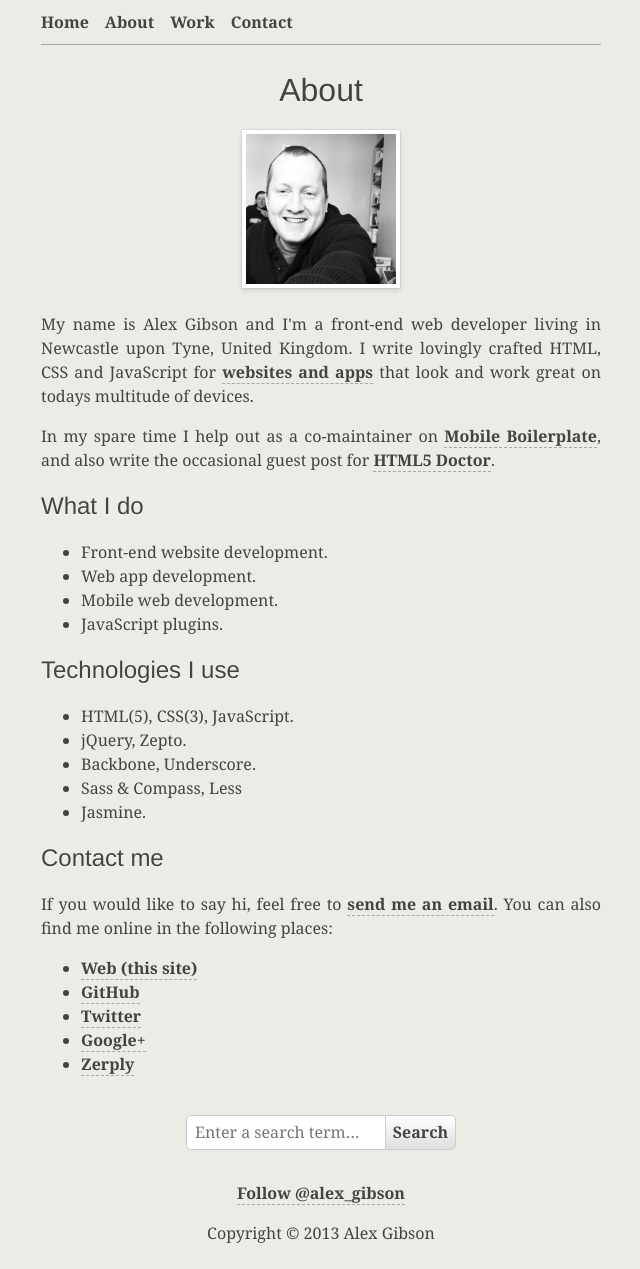
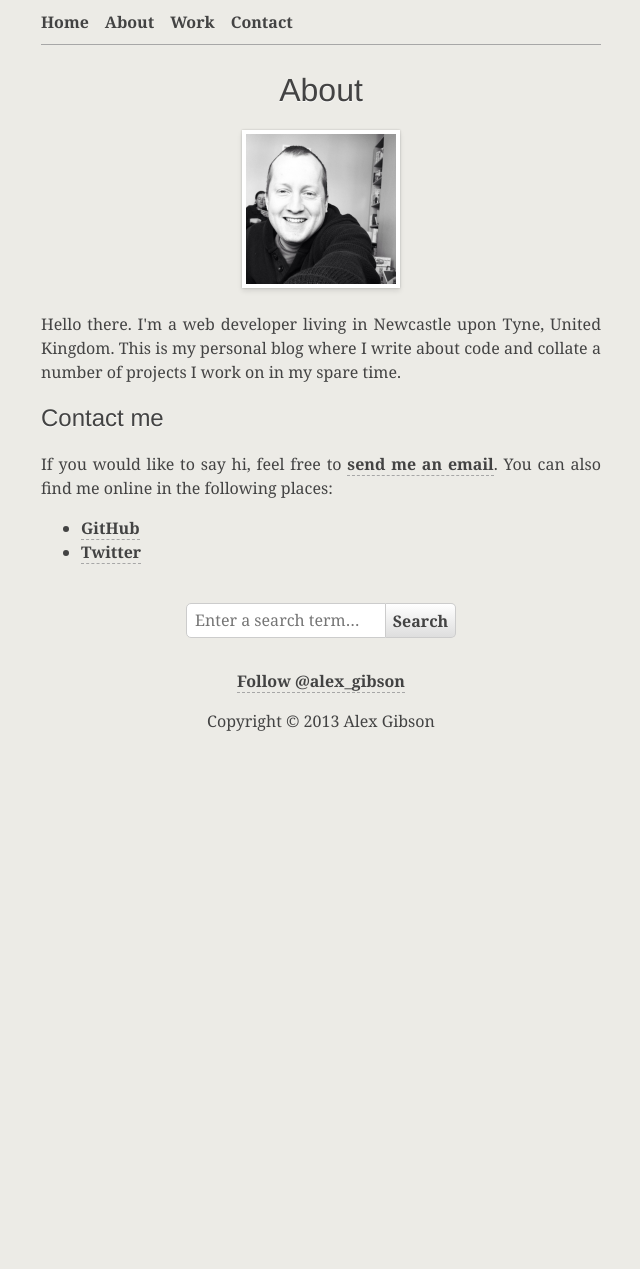
Before and after one commit to alexgibson/alxgbsn.co.uk, a Jekyll site: the page built from about/index.html, in a window 1280 px wide. Shown: the whole page, without its empty margins (319-959 px from the left). Built offline with Jekyll 4.4.1, drawn with Linux system fonts in a browser that asks for light colours; Markdown is read by kramdown in place of the engine named in the settings; comment, search, counter and statistics services are not loaded; after the commit the page ends 900 px from its top, so only the background shows below that.

Commit message:
Update copy

```diff
--- a/about/index.html
+++ b/about/index.html
@@ -5,46 +5,15 @@ titleinfo: Alex Gibson
 desc: About Alex Gibson, a front-end web developer from Newcastle upon Tyne, United Kingdom.
 ---
 
-<section role="main" itemscope itemtype="http://schema.org/Person">
+<section role="main">
 
 	<div class="profile-picture">
-		<img itemprop="image" class="fadeIn" src="{{root}}/images/profile.png" width="150" height"150" alt="" />
+		<img class="fadeIn" src="{{root}}/images/profile.png" width="150" height"150" alt="" />
 	</div>
 
 	<p>
-		My name is <span itemprop="name">Alex Gibson</a> and I'm a <span itemprop="jobTitle">front-end web developer</span> living in <span itemprop="address" itemscope itemtype="http://schema.org/PostalAddress"><span itemprop="addressLocality">Newcastle upon Tyne</span>, <span class="addressCountry">United Kingdom</span></span>. I write lovingly crafted HTML, CSS and JavaScript for <a href="{{ root }}/work/">websites and apps</a> that look and work great on todays multitude of devices.
+		Hello there. I'm a web developer living in Newcastle upon Tyne, United Kingdom. This is my personal blog where I write about code and collate a number of projects I work on in my spare time.
 	</p>
-
-	<p>
-		In my spare time I help out as a co-maintainer on <a href="http://mobileboilerplate.com">Mobile Boilerplate</a>, and also write the occasional guest post for <a href="http://html5doctor.com/author/alexg/">HTML5 Doctor</a>.
-	</p>
-
-	<section>
-
-		<h2>What I do</h2>
-
-		<ul>
-			<li>Front-end website development.</li>
-			<li>Web app development.</li>
-			<li>Mobile web development.</li>
-			<li>JavaScript plugins.</li>
-		</ul>
-
-	</section>
-
-	<section>
-
-		<h2>Technologies I use</h2>
-
-		<ul>
-			<li>HTML(5), CSS(3), JavaScript.</li>
-			<li>jQuery, Zepto.</li>
-			<li>Backbone, Underscore.</li>
-			<li>Sass &amp; Compass, Less</li>
-			<li>Jasmine.</li>
-		</ul>
-
-	</section>
 
 	<section>
 
@@ -55,11 +24,8 @@ desc: About Alex Gibson, a front-end web developer from Newcastle upon Tyne, Uni
 		</p>
 
 		<ul>
-			<li><a itemprop="url" href="http://alxgbsn.co.uk/">Web (this site)</a></li>
 			<li><a href="https://github.com/alexgibson">GitHub</a></li>
 			<li><a href="http://twitter.com/alex_gibson">Twitter</a></li>
-			<li><a href="https://plus.google.com/104837128807345274475/posts">Google+</a></li>
-			<li><a href="http://zerply.com/alexgibson/">Zerply</a></li>
 		</ul>
 
 	</section>
--- a/index.html
+++ b/index.html
@@ -11,9 +11,8 @@ desc: Alex Gibson is a front–end web developer living in Newcastle upon Tyne,
 		<img class="fadeIn" src="{{root}}/images/profile.png" width="150" height="150" alt="Profile picture of Alex Gibson" />
 	</div>
 
-	<div class="sub"><a href="mailto:&#097;&#108;&#120;&#103;&#098;&#115;&#110;&#064;&#103;&#109;&#097;&#105;&#108;&#046;&#099;&#111;&#109;">&#097;&#108;&#120;&#103;&#098;&#115;&#110;&#064;&#103;&#109;&#097;&#105;&#108;&#046;&#099;&#111;&#109;</a></div>
 	<p>
-		Hello there. I'm a front-end web developer living in Newcastle upon Tyne, United Kingdom. I write lovingly crafted HTML, CSS and JavaScript for <a href="{{ root }}/work/">websites and apps</a> that look and work great on todays multitude of devices.
+		Hello there. I'm a web developer living in Newcastle upon Tyne, United Kingdom. This is my personal blog where I write about code and collate a number of projects I work on in my spare time.
 	</p>
 
 	<section>
```
Also changed, not shown: contact/index.html (+3 -6 lines), work/index.html (+3 -12 lines), 6 other files.
